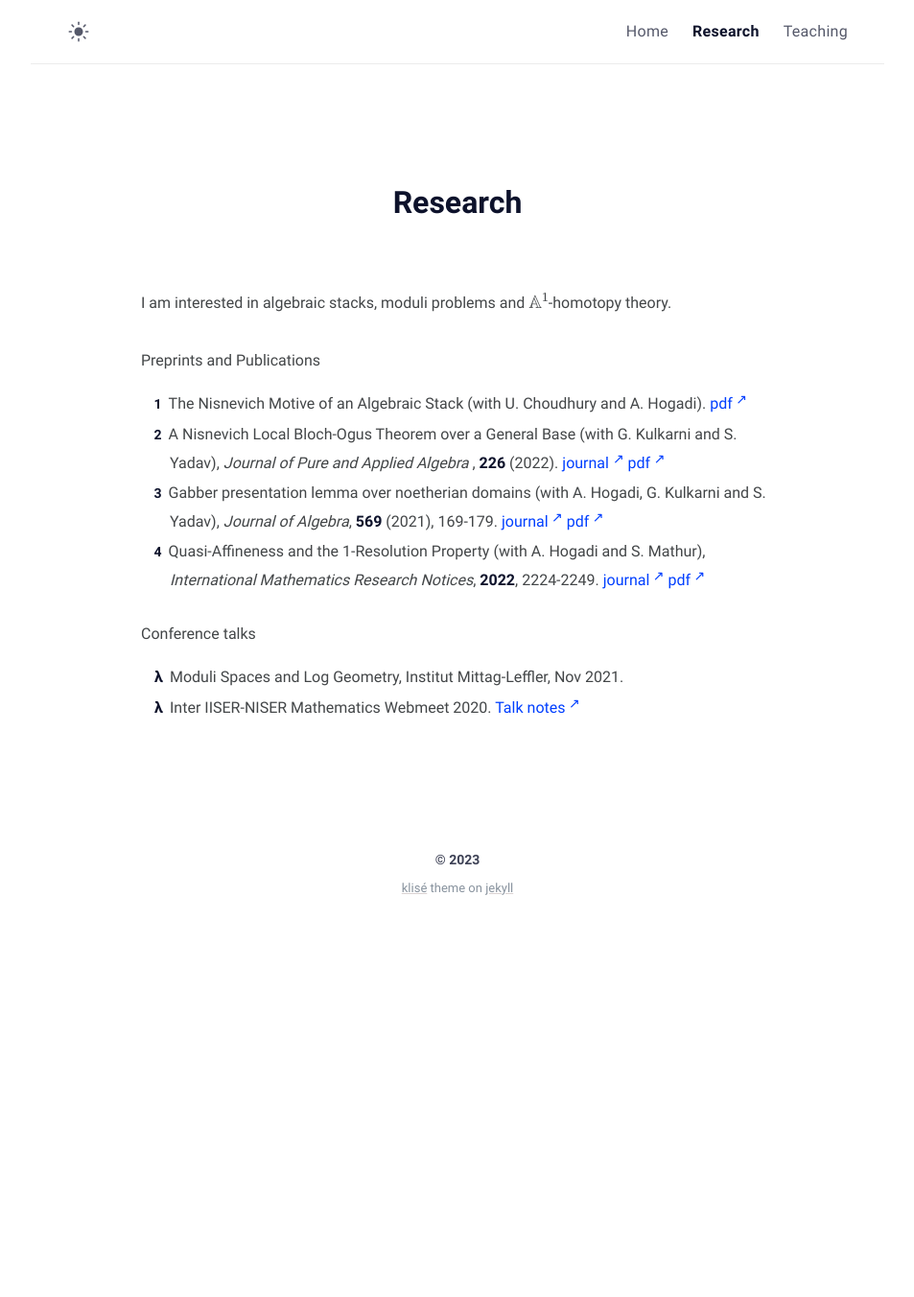
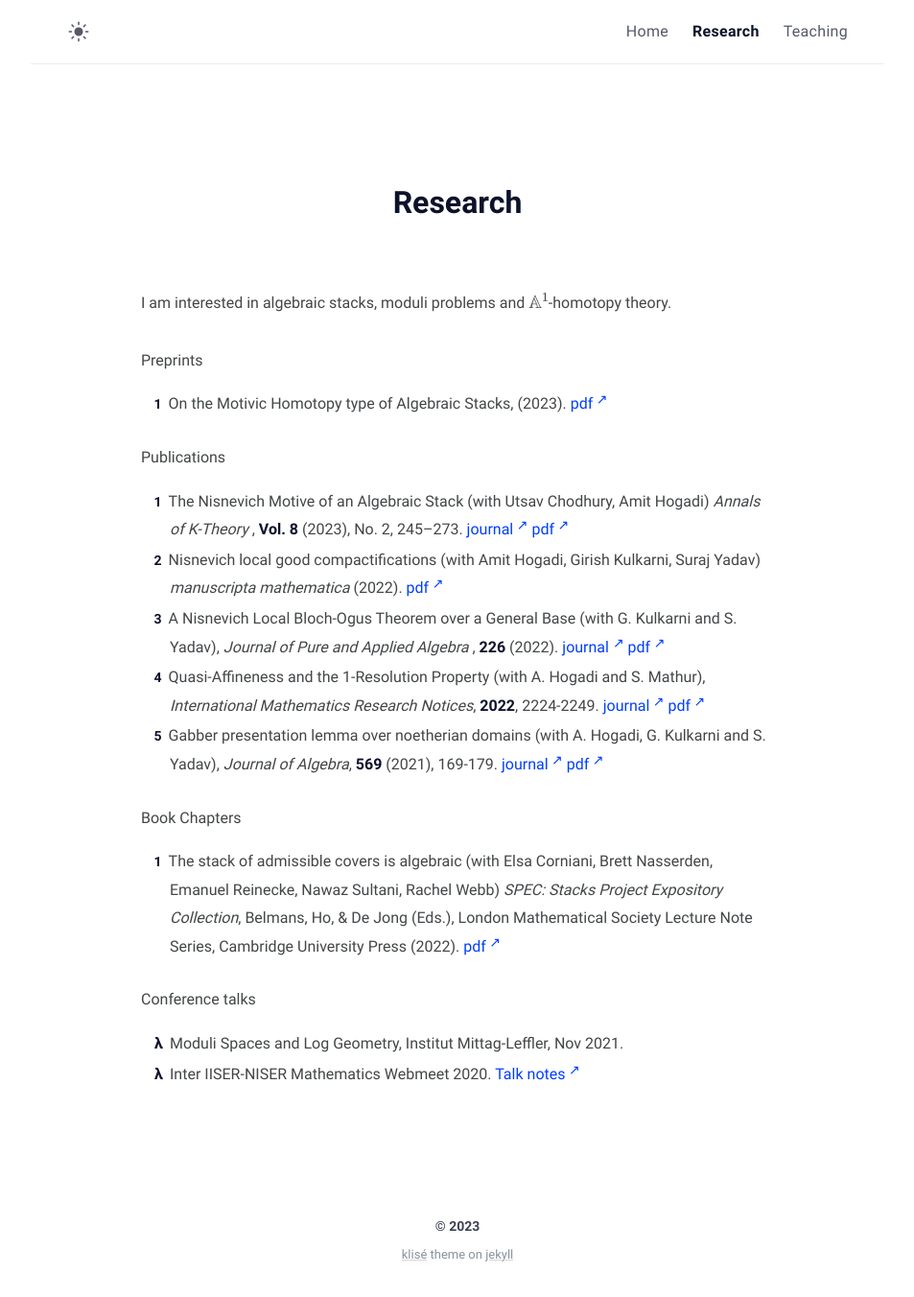
Before and after one commit to shambhavopaya/shambhavopaya.github.io, a Jekyll site: the page built from research.md, in a window 1280 px wide. Shown: the whole page at 96% size, without its empty margins (163-1116 px from the left). Built offline with Jekyll 4.4.1, drawn with Linux system fonts in a browser that asks for light colours; before the commit the page ends 970 px from its top, so only the background shows below that.

Commit message:
long pending update Oct 23

```diff
--- a/research.md
+++ b/research.md
@@ -9,13 +9,26 @@ comments:
 
 <p>I am interested in algebraic stacks, moduli problems and \(\mathbb{A}^1\)-homotopy theory.</p>
 
-<p>Preprints and Publications</p>
 
-1. The Nisnevich Motive of an Algebraic Stack (with U. Choudhury and A. Hogadi). <a href="https://arxiv.org/abs/2012.13304" target="_blank">pdf</a>
+<p>Preprints</p>
+1. On the Motivic Homotopy type of Algebraic Stacks, (2023). <a href="https://arxiv.org/abs/2304.10631" target="_blank">pdf</a>
+
+
+<p>Publications</p>
+
+1. The Nisnevich Motive of an Algebraic Stack (with Utsav Chodhury, Amit Hogadi)
+<i> Annals of K-Theory </i>, <b>Vol. 8</b> (2023), No. 2, 245–273. <a href="https://msp.org/akt/2023/8-2/p03.xhtml" target="_blank">journal</a> <a href="https://arxiv.org/abs/2012.13304" target="_blank">pdf</a>
+1. Nisnevich local good compactifications (with Amit Hogadi, Girish Kulkarni, Suraj Yadav) <i>manuscripta mathematica</i> (2022). <a href="https://link.springer.com/article/10.1007/s00229-022-01402-1" target="_blank">pdf</a>
 1. A Nisnevich Local Bloch-Ogus Theorem over a General Base (with G. Kulkarni and S. Yadav), <i> Journal of Pure and Applied Algebra </i>, <b>226</b> (2022). <a href="https://doi.org/10.1016/j.jpaa.2021.106978" target="_blank"> journal </a> <a href="https://arxiv.org/abs/2005.04674" target="_blank">pdf</a>
+1. Quasi-Affineness and the 1-Resolution Property (with A. Hogadi and S. Mathur), <i>International Mathematics Research Notices</i>, <b>2022</b>, 2224-2249. <a href="https://doi.org/10.1093/imrn/rnaa125" target="_blank"> journal</a> <a href="https://arxiv.org/abs/1809.05270" target="_blank">pdf</a>
 1. Gabber presentation lemma over noetherian domains (with A. Hogadi, G. Kulkarni and S. Yadav), <i> Journal of Algebra</i>, <b>569</b> (2021), 169-179. <a href="https://authors.elsevier.com/c/1c8yV4~FP4NnR" target="_blank"> journal</a> <a href="https://arxiv.org/abs/1906.09931" target="_blank">pdf</a>
-1. Quasi-Affineness and the 1-Resolution Property (with A. Hogadi and S. Mathur), <i>International Mathematics Research Notices</i>, <b>2022</b>, 2224-2249. <a href="https://doi.org/10.1093/imrn/rnaa125" target="_blank"> journal</a> <a href="https://arxiv.org/abs/1809.05270" target="_blank">pdf</a>
 
+
+<p>Book Chapters</p>
+
+1. The stack of admissible covers is algebraic (with Elsa Corniani, Brett Nasserden, Emanuel Reinecke, Nawaz
+Sultani, Rachel Webb) <i>SPEC: Stacks Project Expository Collection</i>, Belmans, Ho, & De Jong (Eds.), London Mathematical Society
+Lecture Note Series, Cambridge University Press (2022). <a href="/assets/notes/admissible.pdf" target="_blank">pdf</a>
 
 Conference talks
 
```
Also changed, not shown: teaching.md (+4 -2 lines), 10 other files.
